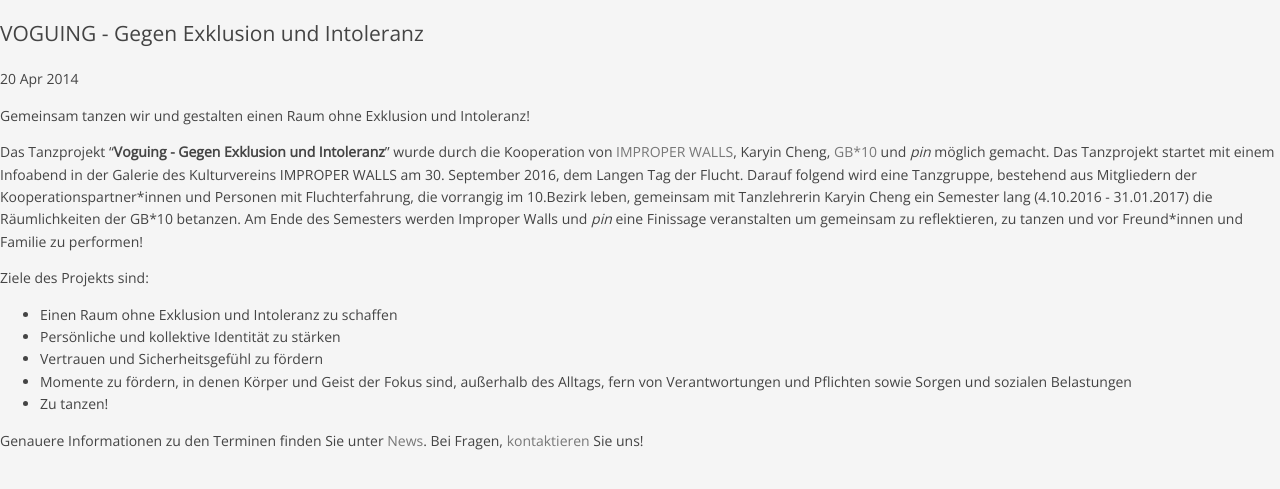
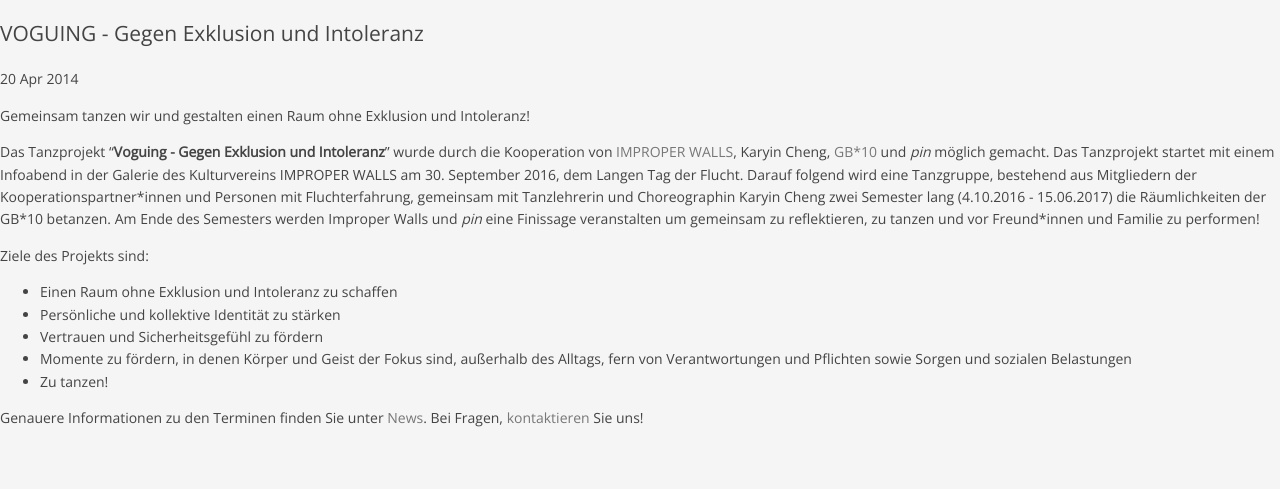
Before and after one commit to pinverein/anna-laura, a Jekyll site: the page built from _posts/de/projects/2014-04-20-projekt_3.md, in a window 1280 px wide. Shown: the top 489 px of the page. Built offline with Jekyll 4.4.1, drawn with Linux system fonts in a browser that asks for light colours; comment, search, counter and statistics services are not loaded.

Commit message:
Update 2014-04-20-projekt_3.md

```diff
--- a/_posts/de/projects/2014-04-20-projekt_3.md
+++ b/_posts/de/projects/2014-04-20-projekt_3.md
@@ -12,7 +12,7 @@
 
 Gemeinsam tanzen wir und gestalten einen Raum ohne Exklusion und Intoleranz!
 
-Das Tanzprojekt “**Voguing - Gegen Exklusion und Intoleranz**” wurde durch die Kooperation von [IMPROPER WALLS](http://www.improperwalls.com), Karyin Cheng, [GB\*10](http://www.gbstern.at/10) und *pin* möglich gemacht. Das Tanzprojekt startet mit einem Infoabend in der Galerie des Kulturvereins IMPROPER WALLS am 30. September 2016, dem Langen Tag der Flucht. Darauf folgend wird eine Tanzgruppe, bestehend aus Mitgliedern der Kooperationspartner\*innen und Personen mit Fluchterfahrung, die vorrangig im 10.Bezirk leben, gemeinsam mit Tanzlehrerin Karyin Cheng ein Semester lang (4.10.2016 - 31.01.2017) die Räumlichkeiten der GB\*10 betanzen.
+Das Tanzprojekt “**Voguing - Gegen Exklusion und Intoleranz**” wurde durch die Kooperation von [IMPROPER WALLS](http://www.improperwalls.com), Karyin Cheng, [GB\*10](http://www.gbstern.at/10) und *pin* möglich gemacht. Das Tanzprojekt startet mit einem Infoabend in der Galerie des Kulturvereins IMPROPER WALLS am 30. September 2016, dem Langen Tag der Flucht. Darauf folgend wird eine Tanzgruppe, bestehend aus Mitgliedern der Kooperationspartner\*innen und Personen mit Fluchterfahrung, gemeinsam mit Tanzlehrerin und Choreographin Karyin Cheng zwei Semester lang (4.10.2016 - 15.06.2017) die Räumlichkeiten der GB\*10 betanzen.
 Am Ende des Semesters werden Improper Walls und *pin* eine Finissage veranstalten um gemeinsam zu reflektieren, zu tanzen und vor Freund\*innen und Familie zu performen!
 
 Ziele des Projekts sind:
```
